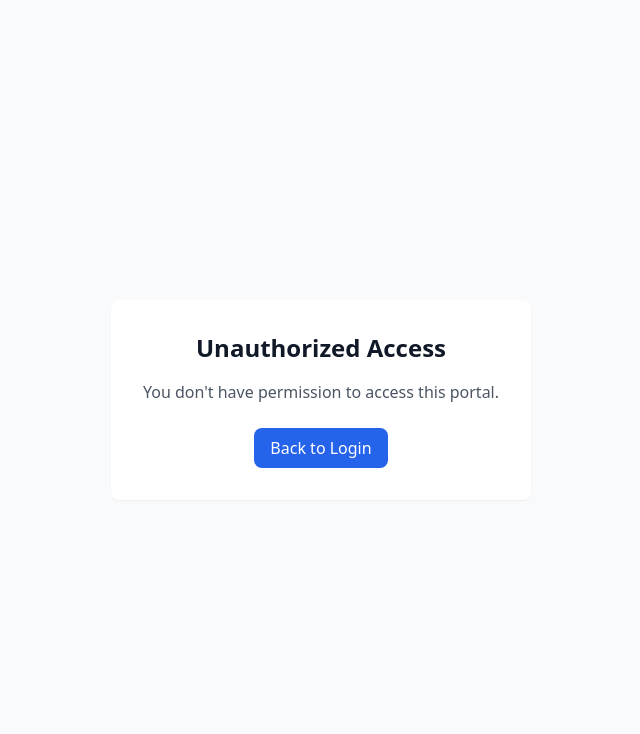
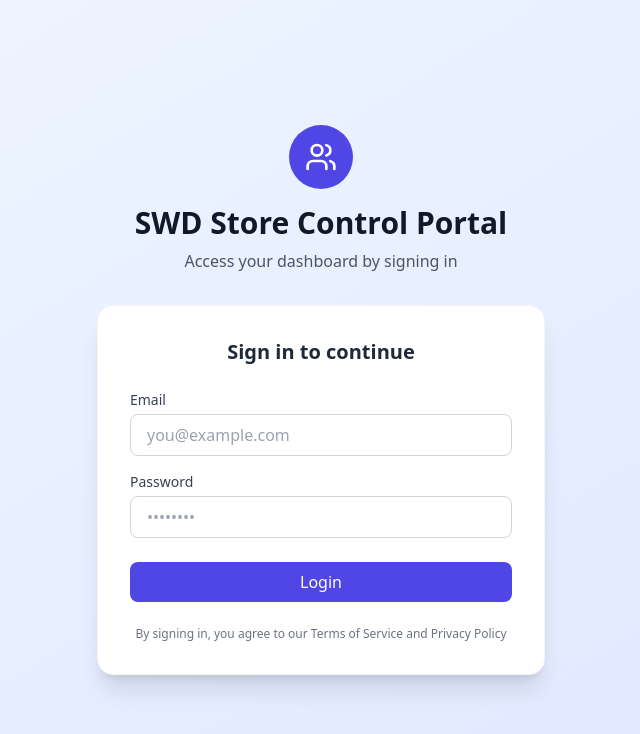
Before and after one commit to saisridhar77/swd_front, a React (Vite) app: page /csa_portal in a window 1280 px wide. Before the commit this address led to /unauthorized. Shown: the top 734 px of the page, without its empty margins (319-959 px from the left). Built offline with nearby package versions, Linux system fonts and the light colour scheme.

Commit message:
fixed routing

```diff
--- a/src/App.jsx
+++ b/src/App.jsx
@@ -65,7 +65,7 @@ const App = () => {
           user && userRole === "club" ? (
             <ClubCoordinatorPortal onBack={handleLogout} />
           ) : (
-            <Navigate to="/unauthorized" replace />
+            <LoginScreen onLogin={handleLogin} />
           )
         }
       />
@@ -76,7 +76,7 @@ const App = () => {
           user && userRole === "csa" ? (
             <CSAPortal onBack={handleLogout} />
           ) : (
-            <Navigate to="/unauthorized" replace />
+            <LoginScreen onLogin={handleLogin} />
           )
         }
       />
--- a/src/components/CSAPortal.jsx
+++ b/src/components/CSAPortal.jsx
@@ -1,5 +1,5 @@
 import React, { useState, useEffect } from 'react';
-import { Users, ArrowLeft, Eye, EyeOff, CheckCircle, Clock, Filter, Search, Package, Building, Edit2, Save, X, Loader2 } from 'lucide-react';
+import { Users, ArrowLeft, Eye, EyeOff, CheckCircle, Clock, Filter, Search, Package, Building, Edit2, Save, X, Loader2, LogOut } from 'lucide-react';
 
 const CSAPortal = ({ onBack }) => {
   const [bundles, setBundles] = useState([]);
@@ -371,8 +371,8 @@ const CSAPortal = ({ onBack }) => {
                 onClick={onBack}
                 className="flex items-center space-x-2 text-gray-600 hover:text-gray-800 transition-colors"
               >
-                <ArrowLeft className="w-5 h-5" />
-                <span className="font-medium">Back</span>
+                <LogOut className="w-5 h-5" />
+                <span className="font-medium">Logout</span>
               </button>
               <div className="h-6 w-px bg-gray-300"></div>
               <div className="flex items-center space-x-3">
```
